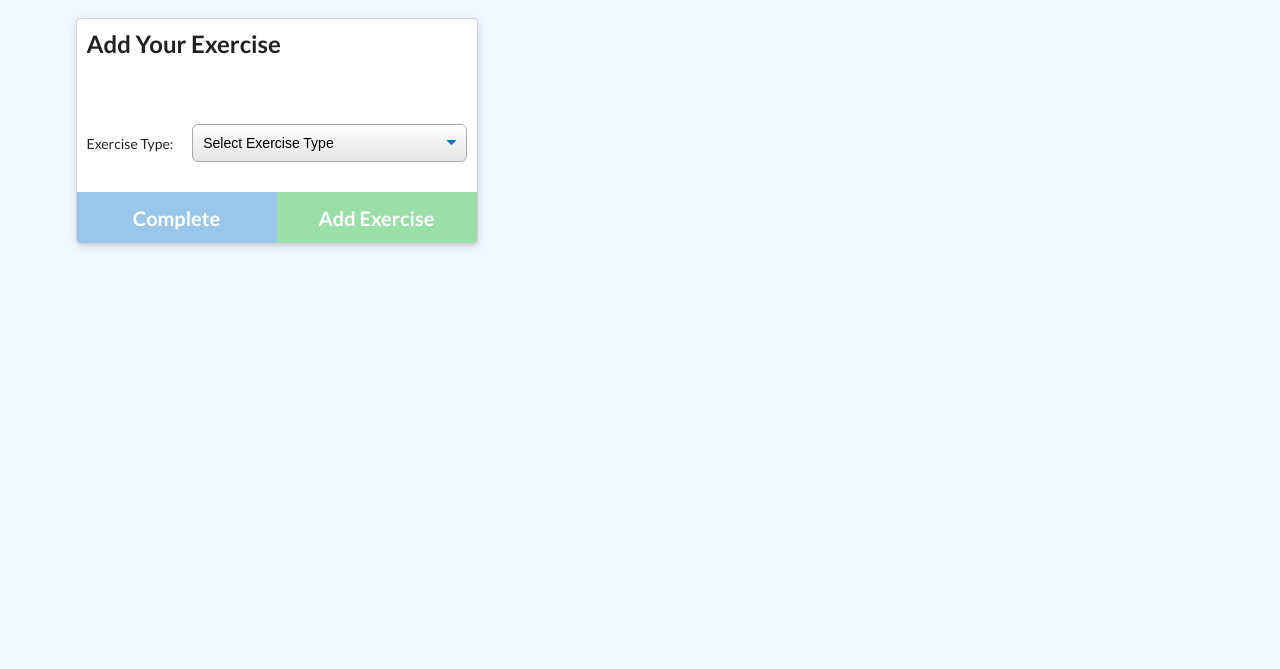
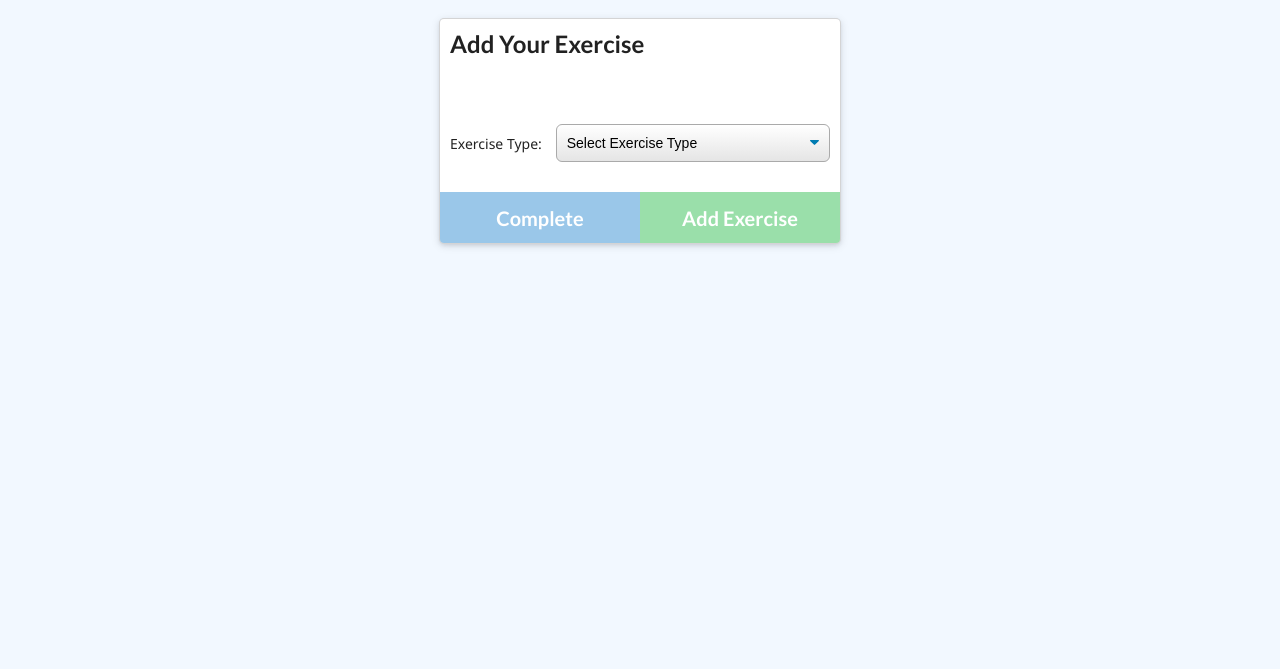
Before and after one commit to dannyphan6/Fitness-Tracker, a website: page public/exercise.html in a window 1280 px wide. Shown: the part 211-880 px from the top of the page. Drawn offline with nearby package versions, Linux system fonts and the light colour scheme; no server answers.

Commit message:
Fixed another CSS positioning issue

```diff
--- a/public/exercise.html
+++ b/public/exercise.html
@@ -5,8 +5,8 @@
   <meta charset='UTF-8' />
   <meta name='viewport' content='width=device-width, initial-scale=1.0' />
   <meta http-equiv='X-UA-Compatible' content='ie=edge' />
-  <link rel='stylesheet' href='./style.css' />
   <link rel='stylesheet' href='https://cdnjs.cloudflare.com/ajax/libs/semantic-ui/2.4.1/semantic.min.css' />
+  <link rel='stylesheet' href='style.css' />
   <title>Fitness Tracker</title>
 </head>
 
```
